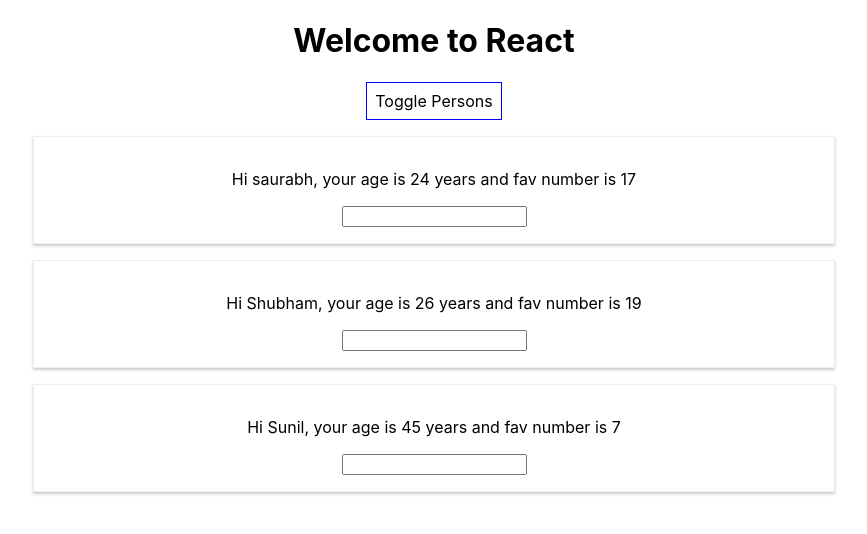
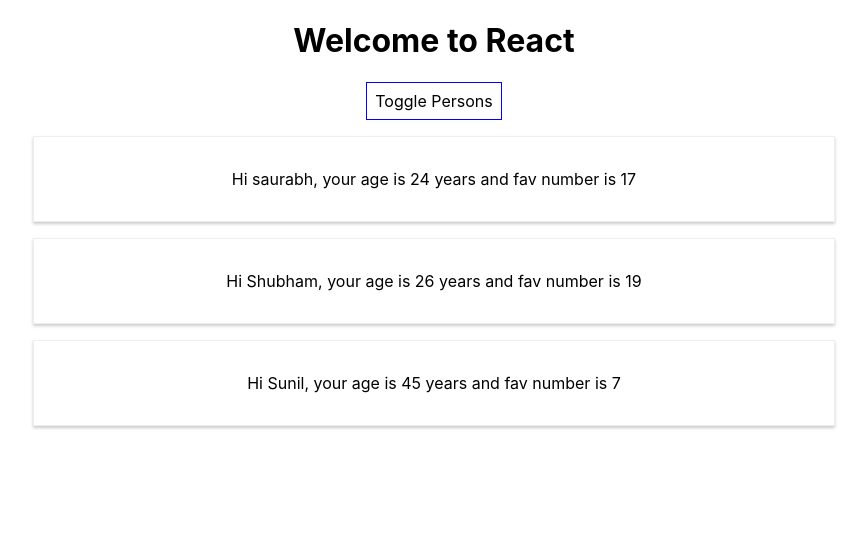
Before and after one commit to UnixLoverSaurabh/react-complete-guide, a React (Create React App) app: page / in a window 1280 px wide. Both pictures are taken after a click on the button "Toggle Persons". Shown: the top 534 px of the page, without its empty margins (206-1073 px from the left). Built offline with nearby package versions, Linux system fonts and the light colour scheme.

Commit message:
dynamic list and code clean up

```diff
--- a/src/App.js
+++ b/src/App.js
@@ -12,28 +12,6 @@
     otherState : "This will not be altered",
     showPersons: false
   }
-
-  switchNameHandler = () => {
-    this.setState( {
-        persons : [
-          {name : "Gaurabh", age : 23},
-          {name : "Shubham Kumar", age : 26},
-          {name : "Sunil Prasad", age : 46}
-        ]
-      });
-    }
-
-    nameChangeHandler = (event) => {
-      this.setState( {
-        persons : [
-          {name : "Gaurabh kumar", age : 23},
-          {name : "Kumar", age : 26},
-          {name : event.target.value, age : 46}
-        ]
-      });
-
-      console.log(event.target.value);
-    }
 
   togglePersonsHandler = () => {
     const doesShow = this.state.showPersons;
@@ -54,11 +32,9 @@
     if ( this.state.showPersons ) {
       persons = (
         <div>
-          <Person name={this.state.persons[0].name} age={this.state.persons[0].age}/>
-
-          <Person name={this.state.persons[1].name} age={this.state.persons[1].age} click={this.switchNameHandler}> This is children under third person </Person>
-
-          <Person name={this.state.persons[2].name} age={this.state.persons[2].age} changed={this.nameChangeHandler}/>
+          {this.state.persons.map(person => {
+            return <Person name={person.name} age={person.age} />
+          })}
         </div>
       );
     }
--- a/src/Person/Person.js
+++ b/src/Person/Person.js
@@ -7,8 +7,6 @@
             <p onClick={props.click}> Hi {props.name}, your age is {props.age} years and fav number is {Math.floor(Math.random() * 20)} </p>
 
             <p>{props.childern} </p>
-
-            <input type="text" onChange={props.changed}/>
         </div>
     );
 };
```
